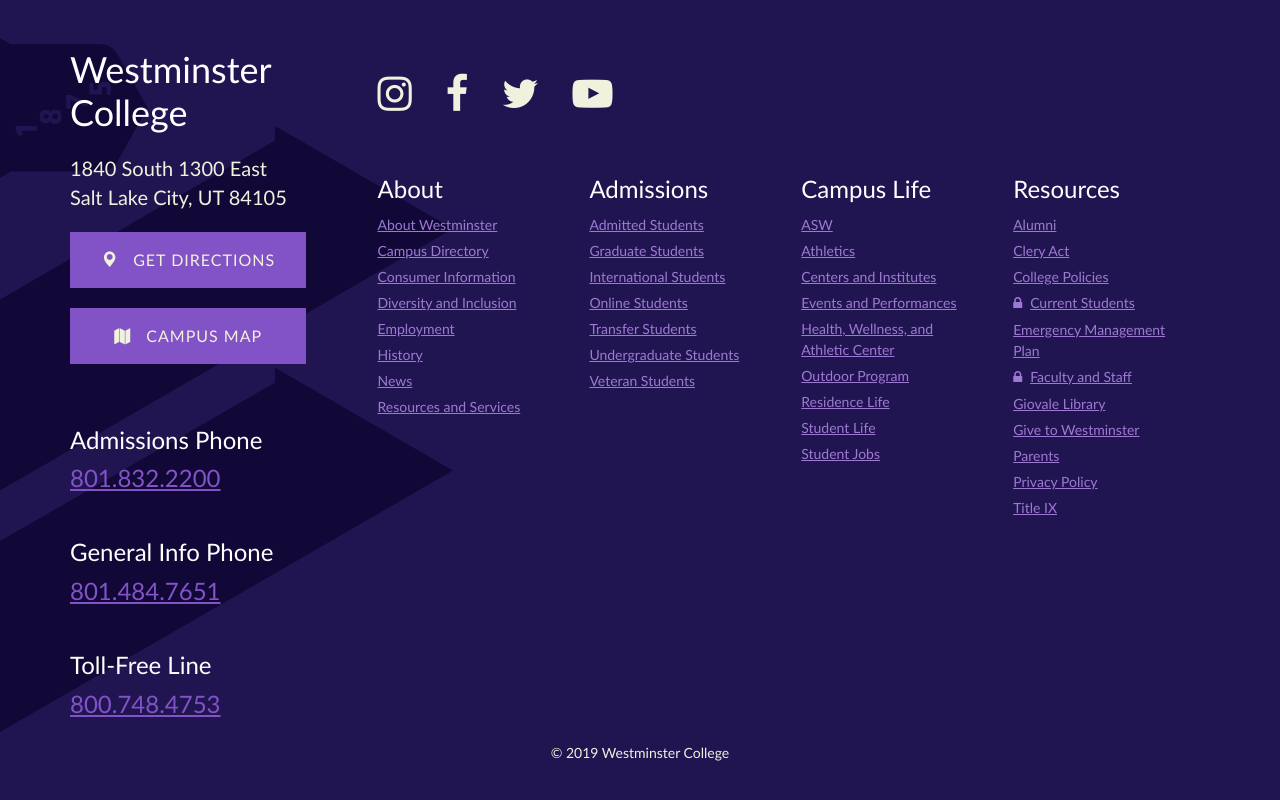
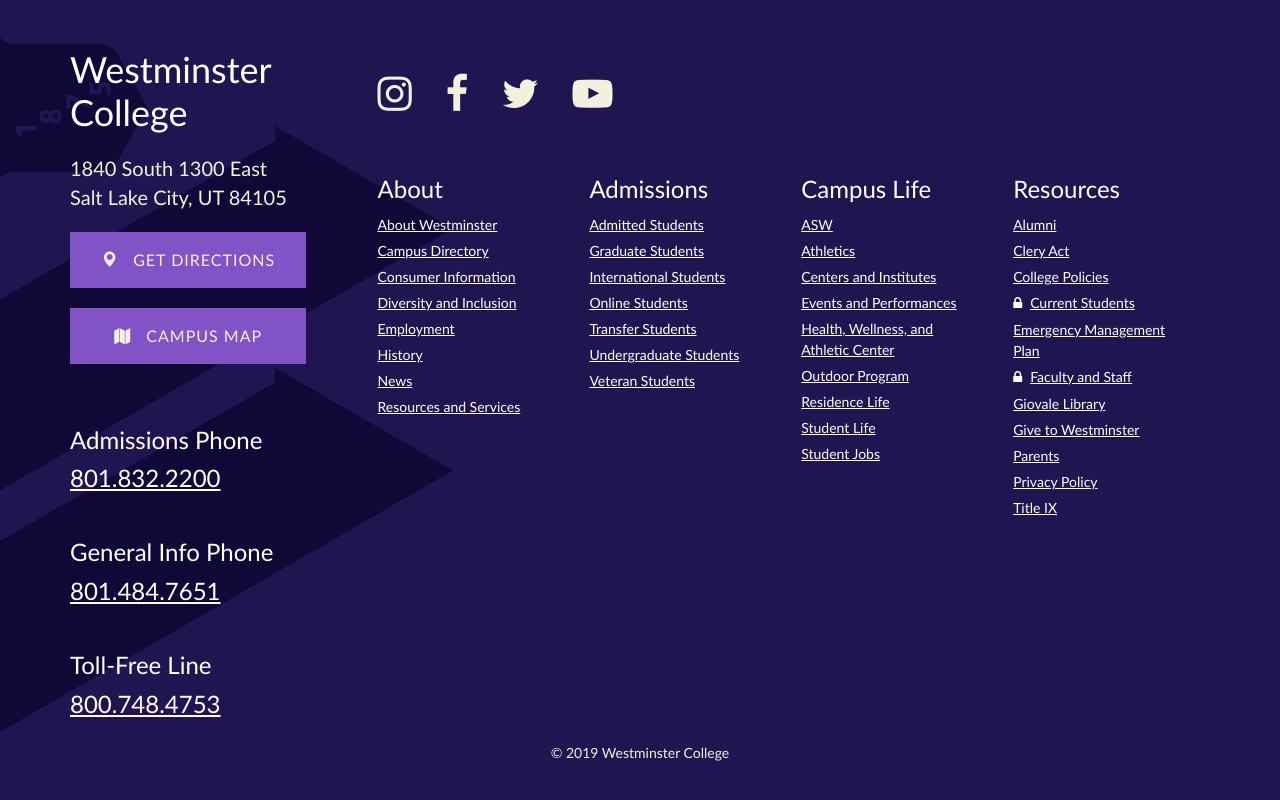
Before and after one commit to iremvarol/westTest, a plain HTML site: page about/about.html in a window 1280 px wide. Shown: the part 3294-4094 px from the top of the page. Drawn offline with nearby package versions, Linux system fonts and the light colour scheme; a small style sheet from the web is missing; a web font is replaced by a local one.

Commit message:
about.html update

```diff
--- a/about/about.html
+++ b/about/about.html
@@ -12,9 +12,10 @@
     <link rel="icon" type="image/png" href="../ResourcePackages/Westminster/assets/dist/images/favicons/favicon-16x16.png" sizes="16x16">
     <link rel="mask-icon" href="../ResourcePackages/Westminster/assets/dist/images/favicons/safari-pinned-tab.svg" color="#211551">
     <link rel="stylesheet" href="../ResourcePackages/Westminster/assets/dist/css/main.css" media="screen" />
-    <link rel="stylesheet" href="../ResourcePackages/Westminster/assets/dist/css/cera.css" media="none" onload="if(media!='screen')media='screen'" />
+    <!--<link rel="stylesheet" href="../ResourcePackages/Westminster/assets/dist/css/cera.css" media="none" onload="if(media!='screen')media='screen'" />-->
     <link rel="stylesheet" href="../ResourcePackages/Westminster/assets/dist/css/print.css" media="print" />
     <link rel="stylesheet" type="text/css" href="../styles/css-after.css" />
+    <link rel="stylesheet" type="text/css" href="../styles/index.css" />
     <link rel="canonical" href="https://www.westminstercollege.edu/about" />
     <script src="//ajax.googleapis.com/ajax/libs/jquery/1.11.0/jquery.min.js"></script>
     <link rel="stylesheet" href="https://use.fontawesome.com/releases/v5.3.1/css/all.css" integrity="sha384-mzrmE5qonljUremFsqc01SB46JvROS7bZs3IO2EmfFsd15uHvIt+Y8vEf7N7fWAU" crossorigin="anonymous">
```
Also changed, not shown: campus-life/camps.html (renamed from campus-life/index.html).
